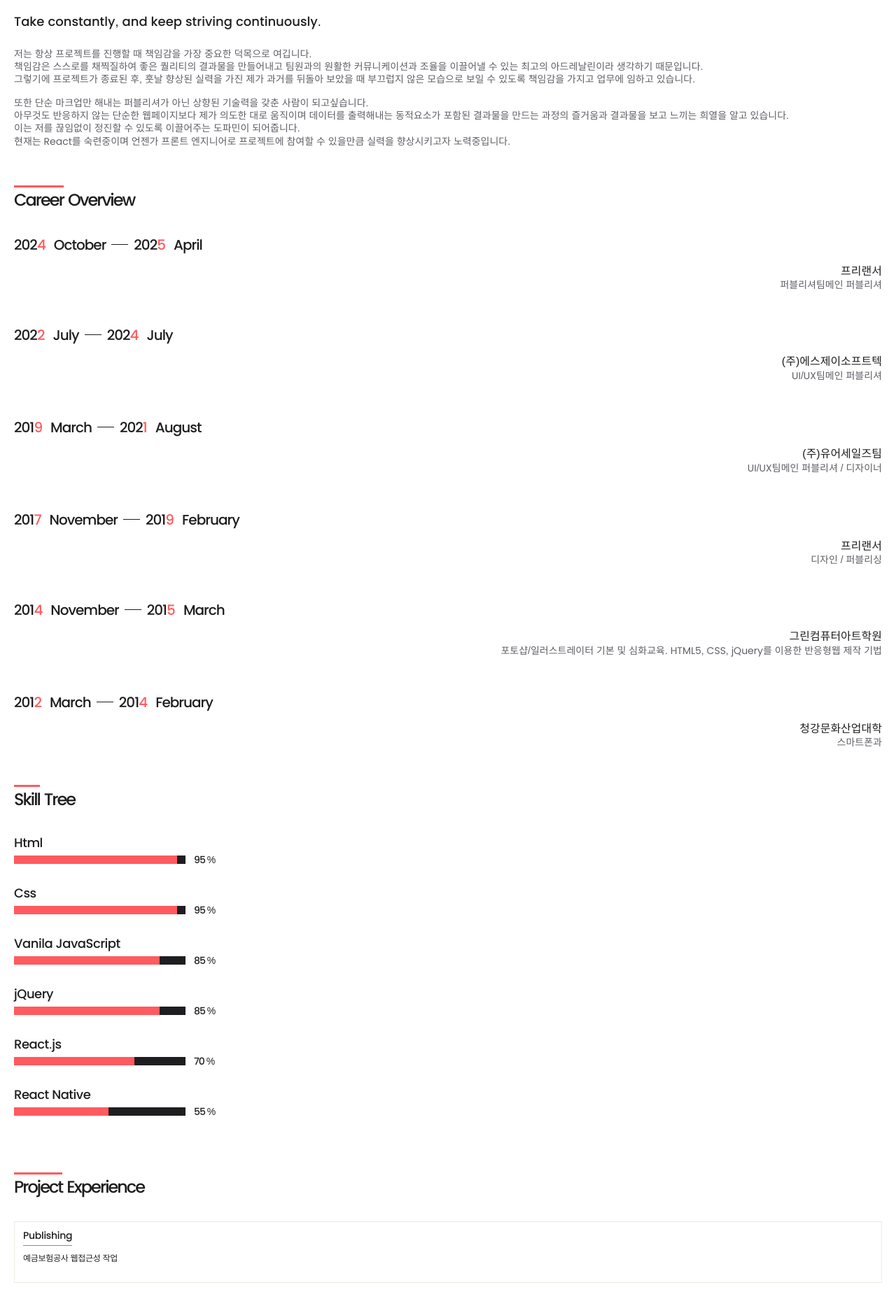
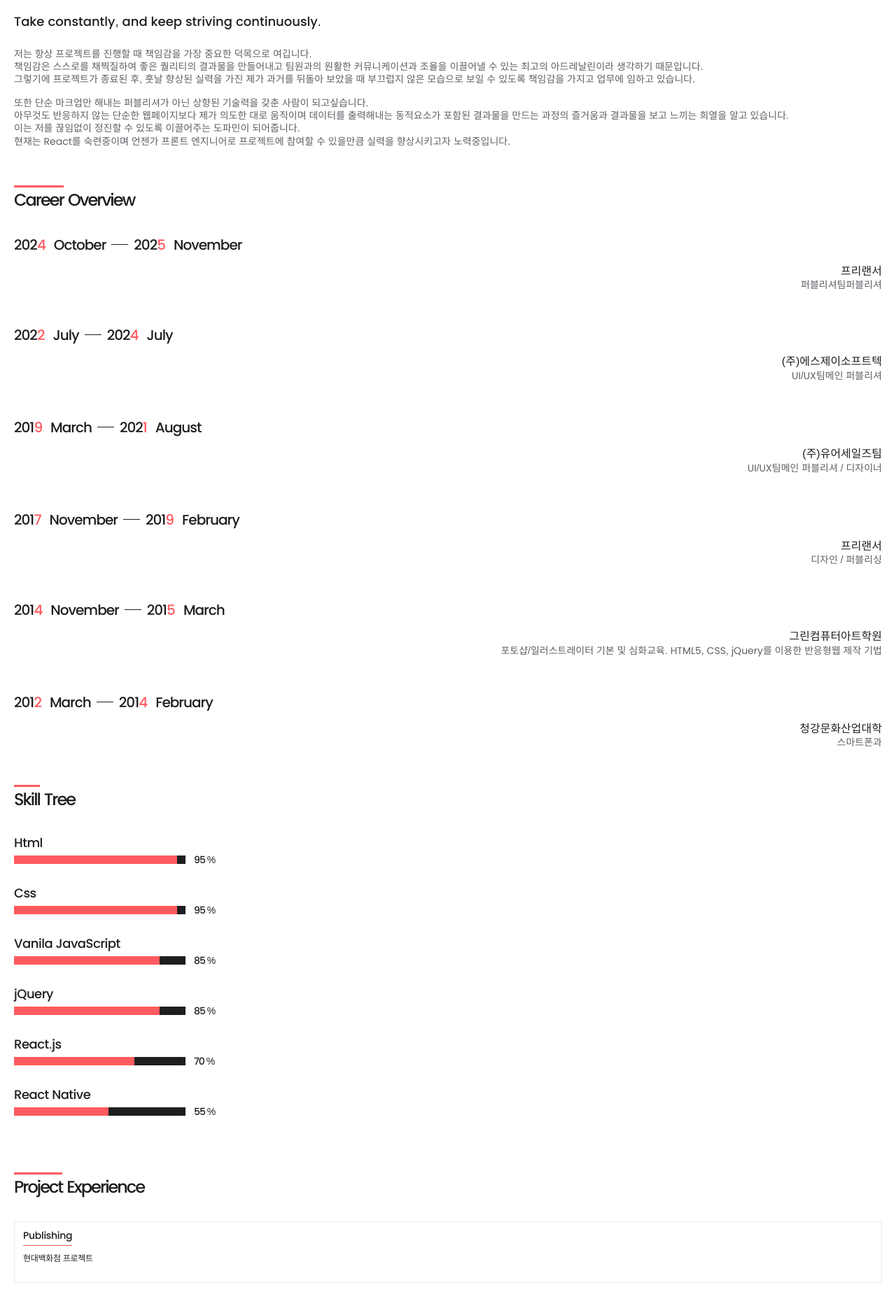
Before and after one commit to yuella1219/portfolio_ysy, a React (Create React App) app: page / in a window 1280 px wide. Shown: the part 880-2737 px from the top of the page at 70% size. Built offline with nearby package versions, Linux system fonts and the light colour scheme; the HTML template or start-up script is replaced by a standard one.

Commit message:
현백 업데이트

```diff
--- a/src/components/career/data.ts
+++ b/src/components/career/data.ts
@@ -13,10 +13,10 @@ export const career_data:CareerDataProps[] = [
         startY : `2024`,
         startM : `October`,
         endY : `2025`,
-        endM : `April`,
+        endM : `November`,
         companyNm : `프리랜서`,
         teamNm : `퍼블리셔팀`,
-        posNm: `메인 퍼블리셔`,
+        posNm: `퍼블리셔`,
     },
     {
         startY : `2022`,
--- a/src/components/project/comp-project-detail.tsx
+++ b/src/components/project/comp-project-detail.tsx
@@ -77,7 +77,8 @@ export const CompProjectDetail = ({data, closeBtn, urlType, openZoom} : Props) =
                 </div>
                 <div className="pos-info">
                     <p className="txt-tit">담당 역할</p>
-                    <p className="txt-info">{replace(data.intoTxt || '')}</p>
+                    {/* <p className="txt-info">{typeof data.intoTxt === 'string' ? replace(data.intoTxt || '') : data.intoTxt as React.ReactNode}</p> */}
+                    <p className="txt-info">{data.intoTxt}</p>
                 </div>
                 <div className="url-wrap">
                     {data.url?.map((url, idx)=>(
--- a/src/components/project/data.ts
+++ b/src/components/project/data.tsx
@@ -1,3 +1,4 @@
+import React from 'react';
 import {cuMo, cuPc, ets01, ets02, cgv, shinhan01, shinhan02, lg01, lg02, lg03} from '../../images';
 
 export type ExperienceDataProps = {
@@ -10,11 +11,28 @@ export type ExperienceDataProps = {
     clientNm : string;
     member : number;
     proInter : string;
-    intoTxt : string;
+    intoTxt : React.ReactNode;
     url?:string[];
 }
 
 export const experience_data: ExperienceDataProps[] = [
+    {
+        posNm : 'Publishing',
+        proNm : '현대백화점 프로젝트',
+        startDt : '2025-06',
+        endDt : '2025-11',
+        useLaun : 'React',
+        devOs : 'PC Web',
+        clientNm : '현대백화점',
+        member : 5,
+        proInter : '현대백화점 웹 프로젝트',
+        intoTxt :
+            <>
+                현대백화점 신규 프로젝트<br/>
+                <br/>
+                담당 파트 - 기존 서비스 중인 브랜드 쇼핑물 React로 고도화
+            </>,
+    },
     {
         posNm : 'Publishing',
         proNm : '예금보험공사 웹접근성 작업',
@@ -25,7 +43,7 @@ export const experience_data: ExperienceDataProps[] = [
         clientNm : '예금보험공사',
         member : 4,
         proInter : '예금보험공사 웹접근성 취득',
-        intoTxt : '작업 사이트 명 - \n ㆍ 예금보험공사\n ㆍ 생활금융아카데미\n ㆍ 예보공매정보\n ㆍ 금융안심포탈\n\n 심사기관 - 한국웹접근성인증평가원\n\n작업내용 - Label 추가, 대체텍스트 추가, 커스텀 모달 포커싱 처리 등 웹접근성 지침에 준하는 작업 수행\n기여도 - 50% \n 특이사항 - PL 업무 수행',
+        intoTxt : <>작업 사이트 명 - <br /> ㆍ 예금보험공사<br /> ㆍ 생활금융아카데미<br /> ㆍ 예보공매정보<br /> ㆍ 금융안심포탈<br /><br /> 심사기관 - 한국웹접근성인증평가원<br /><br />작업내용 - Label 추가, 대체텍스트 추가, 커스텀 모달 포커싱 처리 등 웹접근성 지침에 준하는 작업 수행<br />기여도 - 50% <br /> 특이사항 - PL 업무 수행</>,
     },
     {
         posNm: `Publishing`,
@@ -37,7 +55,7 @@ export const experience_data: ExperienceDataProps[] = [
         clientNm: `-`,
         member: 8,
         proInter: `경남 디지털 혁신튜브 리뉴얼`,
-        intoTxt: `공통 컴포넌트 가이드 작업\nGnb작업\n사용자 화면 퍼블리싱\n사용자 화면 UI/UX 스크립트 작업(60%)`,
+        intoTxt: <>공통 컴포넌트 가이드 작업<br />Gnb작업<br />사용자 화면 퍼블리싱<br />사용자 화면 UI/UX 스크립트 작업(60%)</>,
     },
     {
         posNm: `Development`,
@@ -49,7 +67,7 @@ export const experience_data: ExperienceDataProps[] = [
         clientNm: `-`,
         member: 4,
         proInter: `외부 활동과 SNS가 통합된 마일리지 서비스 어플리케이션`,
-        intoTxt: `공통 컴포넌트 작업\n사용자 화면 컴포넌트 작업\n메인 피드\n내 정보\n\n 메인 피드 리스트 출력 데이터 호출\n피드 작성 기능 구현\n 피드 상세페이지 데이터 호출\n피드 수정 기능 구현\n피드 삭제 기능 구현\n좋아요 기능 구현\n댓글/대댓글 등록 기능 구현\n피드/댓글 신고 기능 구현`,
+        intoTxt: <>공통 컴포넌트 작업<br />사용자 화면 컴포넌트 작업<br />메인 피드<br />내 정보<br /><br /> 메인 피드 리스트 출력 데이터 호출<br />피드 작성 기능 구현<br /> 피드 상세페이지 데이터 호출<br />피드 수정 기능 구현<br />피드 삭제 기능 구현<br />좋아요 기능 구현<br />댓글/대댓글 등록 기능 구현<br />피드/댓글 신고 기능 구현</>,
     },
     {
         posNm: `Publishing`,
@@ -61,7 +79,7 @@ export const experience_data: ExperienceDataProps[] = [
         clientNm: `BGF Networks`,
         member: 5,
         proInter: `식권 플랫폼 중계 및 복지 포인트 어플리케이션\n`,
-        intoTxt: `컴포넌트 작업\n - 송금하기\n - 최근 검색한 친구 목록\n\nadmin 유지보수 및 개선`,
+        intoTxt: <>컴포넌트 작업<br /> - 송금하기<br /> - 최근 검색한 친구 목록<br /><br />admin 유지보수 및 개선</>,
         url:[ets01, ets02],
     },
     {
@@ -74,7 +92,7 @@ export const experience_data: ExperienceDataProps[] = [
         clientNm: `CGV`,
         member: 13,
         proInter: `CGV PC웹페이지 좌석예매 시스템 내 추가된 신규 서비스 프로젝트\nSVIP 등급 고객 로그인 시 VIP 좌석 범례 노출 및 예매 좌석, 매수 제한 기능 추가`,
-        intoTxt: `API를 통한 데이터 처리\n로그인 유저 등급 확인 로직 추가\n유저 등급에 따른 선점 좌석 범례 노출 기능 추가\n선점 좌석 최대 매수 제한 기능 추가\n선점 좌석 교차 예매 제한 기능 추가\n`,
+        intoTxt: <>API를 통한 데이터 처리<br />로그인 유저 등급 확인 로직 추가<br />유저 등급에 따른 선점 좌석 범례 노출 기능 추가<br />선점 좌석 최대 매수 제한 기능 추가<br />선점 좌석 교차 예매 제한 기능 추가<br /></>,
         url:[cgv],
     },
     {
@@ -87,7 +105,7 @@ export const experience_data: ExperienceDataProps[] = [
         clientNm: `신한은행`,
         member: 14,
         proInter: `신한은행 대환대출 서비스 프로젝트\n기존 신한은행 앱(하이브리드)에 추가되었으며 대출 조건에 따라 상이하게 노출되어야 하는 UI 컴포넌트 작성`,
-        intoTxt: `사용자 화면 퍼블리싱\n데이터 처리를 제외한 프론트 스크립트(swiper, 스크롤 애니메이션 등)\n공통 컴포넌트 가이드 활용\n신규 컴포넌트 가이드 작성`,
+        intoTxt: <>사용자 화면 퍼블리싱<br />데이터 처리를 제외한 프론트 스크립트(swiper, 스크롤 애니메이션 등)<br />공통 컴포넌트 가이드 활용<br />신규 컴포넌트 가이드 작성</>,
         url:[shinhan01, shinhan02],
     },
     {
@@ -100,7 +118,7 @@ export const experience_data: ExperienceDataProps[] = [
         clientNm: `LG HelloRental`,
         member: 2,
         proInter: `가전제품 렌탈 서비스 홈페이지 운영 프로젝트\n탬플릿을 사용하지 않은 자체 제작 100%의 쇼핑몰 형태\n신규 서비스 추가 또는 리뉴얼 작업 위주`,
-        intoTxt: `퍼블리싱(MO/PC반응형)\n데이터 처리를 제외한 프론트 스크립트(swiper, 스크롤 애니메이션 등)\n카테고리 전체 리뉴얼 작업 (50%)\n리뷰 게시판 / 리뷰 작성 화면 작업 (100%)\n스마트 구매가이드 화면 작업 (100%)\n2022 추석 기획전 화면 작업 (100%)`,
+        intoTxt: <>퍼블리싱(MO/PC반응형)<br />데이터 처리를 제외한 프론트 스크립트(swiper, 스크롤 애니메이션 등)<br />카테고리 전체 리뉴얼 작업 (50%)<br />리뷰 게시판 / 리뷰 작성 화면 작업 (100%)<br />스마트 구매가이드 화면 작업 (100%)<br />2022 추석 기획전 화면 작업 (100%)</>,
         url:[lg01, lg02, lg03],
     },
     {
@@ -113,7 +131,7 @@ export const experience_data: ExperienceDataProps[] = [
         clientNm: `BGF Networks`,
         member: 5,
         proInter: `기존 홈페이지 디자인 리뉴얼 및 신규 시스템 추가\n여러 종류의 택배예약 서비스를 독립된 컴포넌트로 작업하여 각 스텝에 맞는 화면이 노출될 수 있도록 작업`,
-        intoTxt: `모바일 사용자 화면 퍼블리싱\nPC 사용자 화면 퍼블리싱\n간단한 기능 수행하는 JavaScript / jQuery코드 작성(dropdown, swiper 등)\n웹접근성 준수를 위한 커스텀 셀렉트 박스 및 키보드 이동 구현(PC)`,
+        intoTxt: <>모바일 사용자 화면 퍼블리싱<br />PC 사용자 화면 퍼블리싱<br />간단한 기능 수행하는 JavaScript / jQuery코드 작성(dropdown, swiper 등)<br />웹접근성 준수를 위한 커스텀 셀렉트 박스 및 키보드 이동 구현(PC)</>,
         url:[cuMo, cuPc],
     },
 ]
--- a/src/components/project/index.js
+++ b/src/components/project/index.js
@@ -2,4 +2,4 @@ export * from './section-project.tsx'
 export * from './comp-project-block.tsx'
 export * from './comp-project-detail.tsx'
 export * from './comp-project-img-zoom.tsx'
-export * from './data.ts'
+export * from './data.tsx'
```
